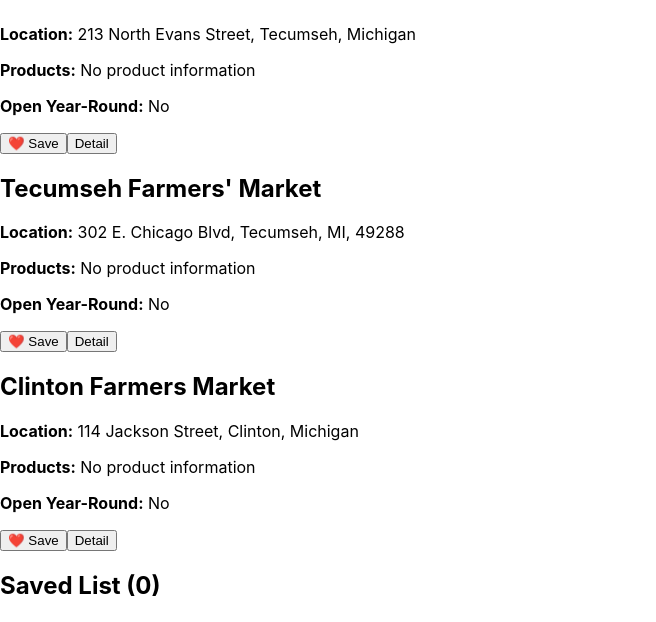
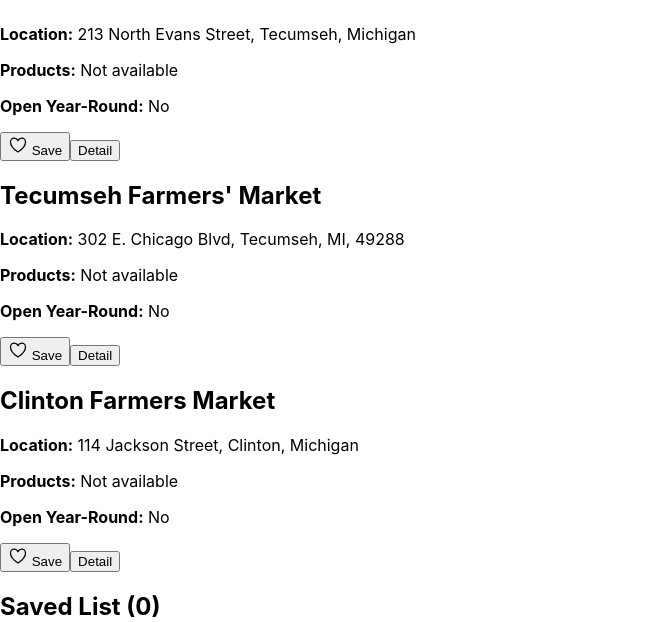
Before and after one commit to kaikaila/farmarmania, a React (Create React App) app: page /testMarketList in a window 1280 px wide. Shown: the part 249-871 px from the top of the page, without its empty margins (0-656 px from the left). Built offline with nearby package versions, Linux system fonts and the light colour scheme.

Commit message:
save button tested

```diff
--- a/package.json
+++ b/package.json
@@ -9,6 +9,7 @@
     "axios": "^1.7.8",
     "react": "^18.3.1",
     "react-dom": "^18.3.1",
+    "react-icons": "^5.3.0",
     "react-router-dom": "^7.0.1",
     "react-scripts": "5.0.1",
     "web-vitals": "^2.1.4"
--- a/src/components/CardItem.jsx
+++ b/src/components/CardItem.jsx
@@ -1,14 +1,29 @@
-import React from "react";
-import { useContext } from "react";
+import React, { useContext } from "react";
+import { IoHeart, IoHeartOutline } from "react-icons/io5"; // Import heart icons
+import { MarketContext } from "../context/MarketContext"; // Import MarketContext
 import { useNavigate } from "react-router-dom";
-import { MarketContext } from "../context/MarketContext";
 
 const CardItem = ({ market }) => {
-  const { savedList, handleSave, handleRemove } = useContext(MarketContext);
-  const navigate = useNavigate(); // Hook to navigate to the detail page
+  const { savedList, handleSave, handleRemove } = useContext(MarketContext); // Use context
+  const navigate = useNavigate();
 
+  // Check if the market is in the saved list
+  const isSaved = savedList.some(
+    (item) => item.listing_id === market.listing_id
+  );
+
+  // Toggle save/remove
+  const handleToggleSave = () => {
+    if (isSaved) {
+      handleRemove(market);
+    } else {
+      handleSave(market);
+    }
+  };
+
+  // Navigate to detail page
   const handleDetail = () => {
-    navigate(`/details/${market.listing_id}`); // Navigate to the detail page
+    navigate(`/details/${market.listing_id}`);
   };
 
   return (
@@ -19,14 +34,12 @@ const CardItem = ({ market }) => {
 
         {/* Market Location */}
         <p className="card-location">
-          <strong>Location:</strong>{" "}
-          {market.location_address || "Address not provided"}
+          <strong>Location:</strong> {market.location_address || "Not provided"}
         </p>
 
         {/* Products */}
         <p className="card-products">
-          <strong>Products:</strong>{" "}
-          {market.listing_desc || "No product information"}
+          <strong>Products:</strong> {market.listing_desc || "Not available"}
         </p>
 
         {/* Year-round Status */}
@@ -40,10 +53,15 @@ const CardItem = ({ market }) => {
       <div className="card-actions">
         <button
           className="btn btn-save"
-          onClick={handleSave}
-          aria-label="Save Market"
+          onClick={handleToggleSave}
+          aria-label={isSaved ? "Unsave Market" : "Save Market"}
         >
-          ❤️ Save
+          {isSaved ? (
+            <IoHeart size={20} color="red" />
+          ) : (
+            <IoHeartOutline size={20} />
+          )}
+          {isSaved ? " Saved" : " Save"}
         </button>
         <button
           className="btn btn-detail"
```
Also changed, not shown: 1 other file (tests, documents, lock files or other folders).
